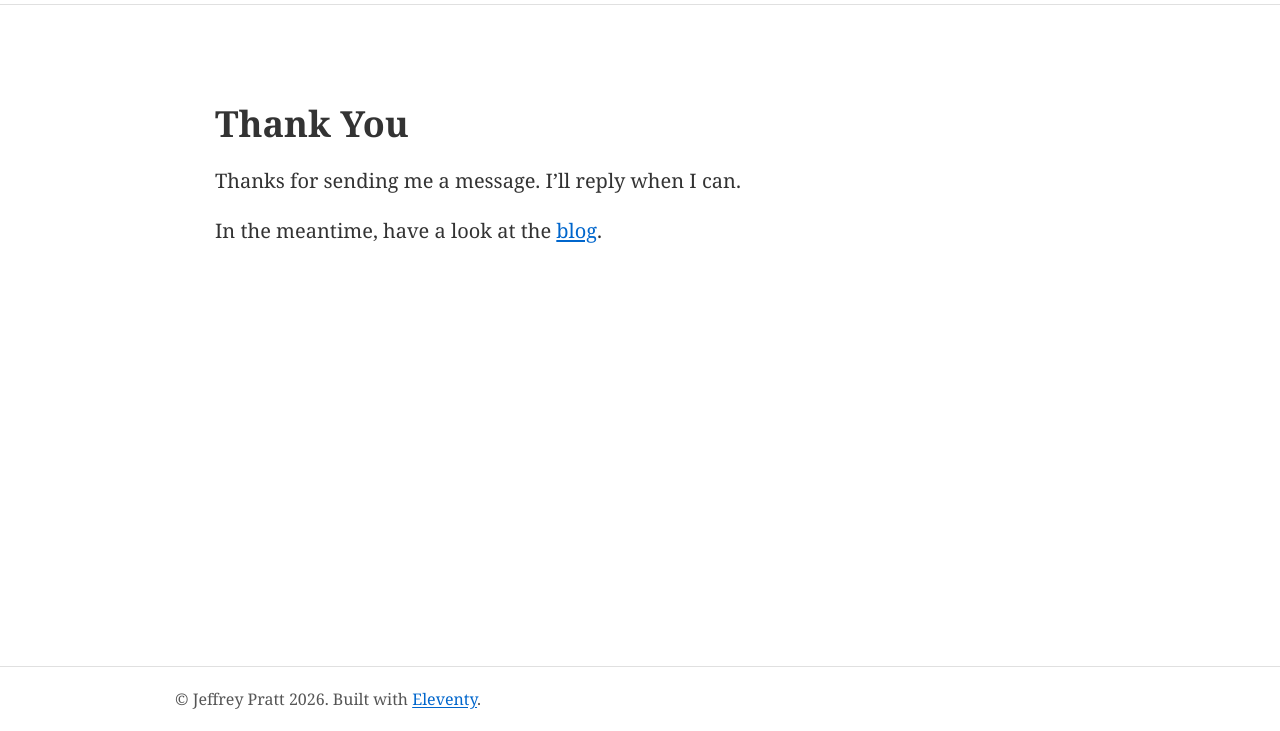
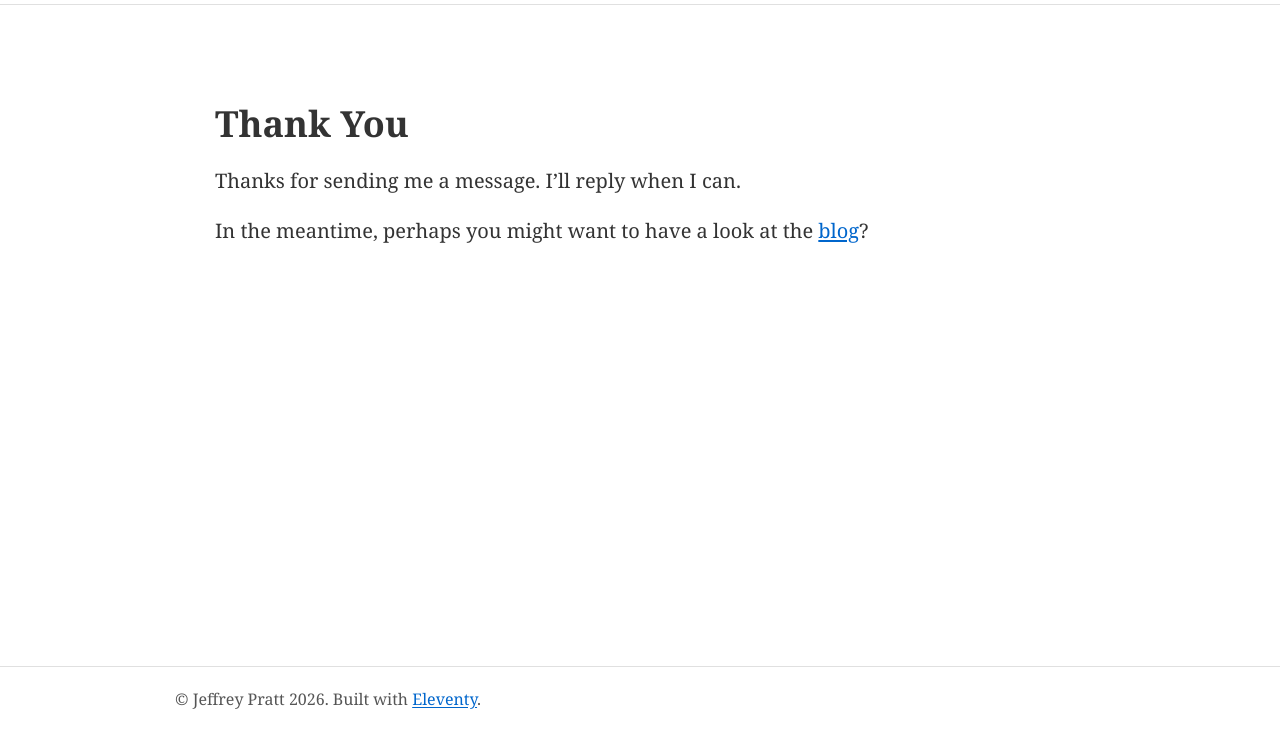
Before and after one commit to clementi/jeffneedsakidney.org, an Eleventy site: page src/thankyou.njk in a window 1280 px wide. Shown: the part 69-800 px from the top of the page. Built offline with nearby package versions, Linux system fonts and the light colour scheme; Eleventy itself is replaced by a stand-in of ours; files that its build step writes are made by us from their sources; a web font is replaced by a local one; what markdown-it-attrs, markdown-it-katex would draw is missing.

Commit message:
Soften suggestion

```diff
--- a/src/thankyou.njk
+++ b/src/thankyou.njk
@@ -4,4 +4,4 @@ title: Thank You
 permalink: /thankyou/
 ---
 <p>Thanks for sending me a message. I&rsquo;ll reply when I can.</p>
-<p> In the meantime, have a look at the <a href="/blog">blog</a>.</p>
+<p> In the meantime, perhaps you might want to have a look at the <a href="/blog">blog</a>?</p>
```
